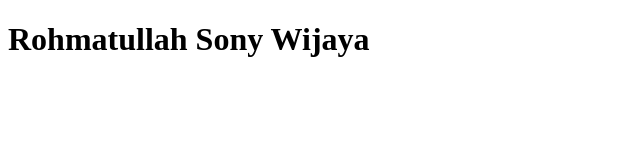
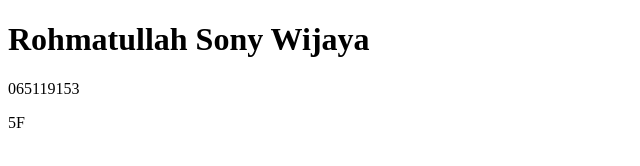
Before and after one commit to rsonyw/Software_Testing, a plain HTML site: page index.html in a window 1280 px wide. Shown: the whole page, without its empty margins (0-640 px from the left). Drawn offline with Linux system fonts and the light colour scheme.

Commit message:
menambah npm dan kelas pada index.html

```diff
--- a/index.html
+++ b/index.html
@@ -8,5 +8,7 @@
 </head>
 <body>
     <h1>Rohmatullah Sony Wijaya</h1>
+    <p>065119153</p>
+    <p>5F</p>
 </body>
 </html>
```
